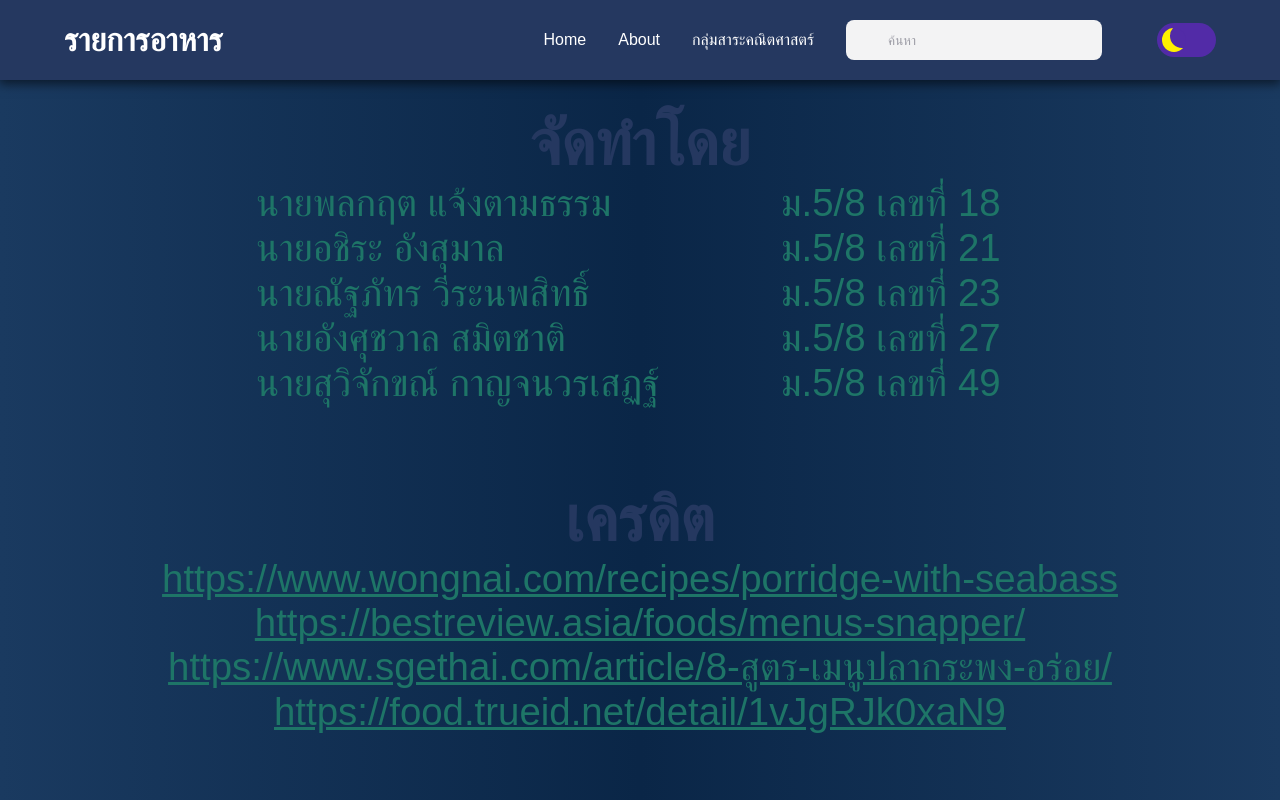
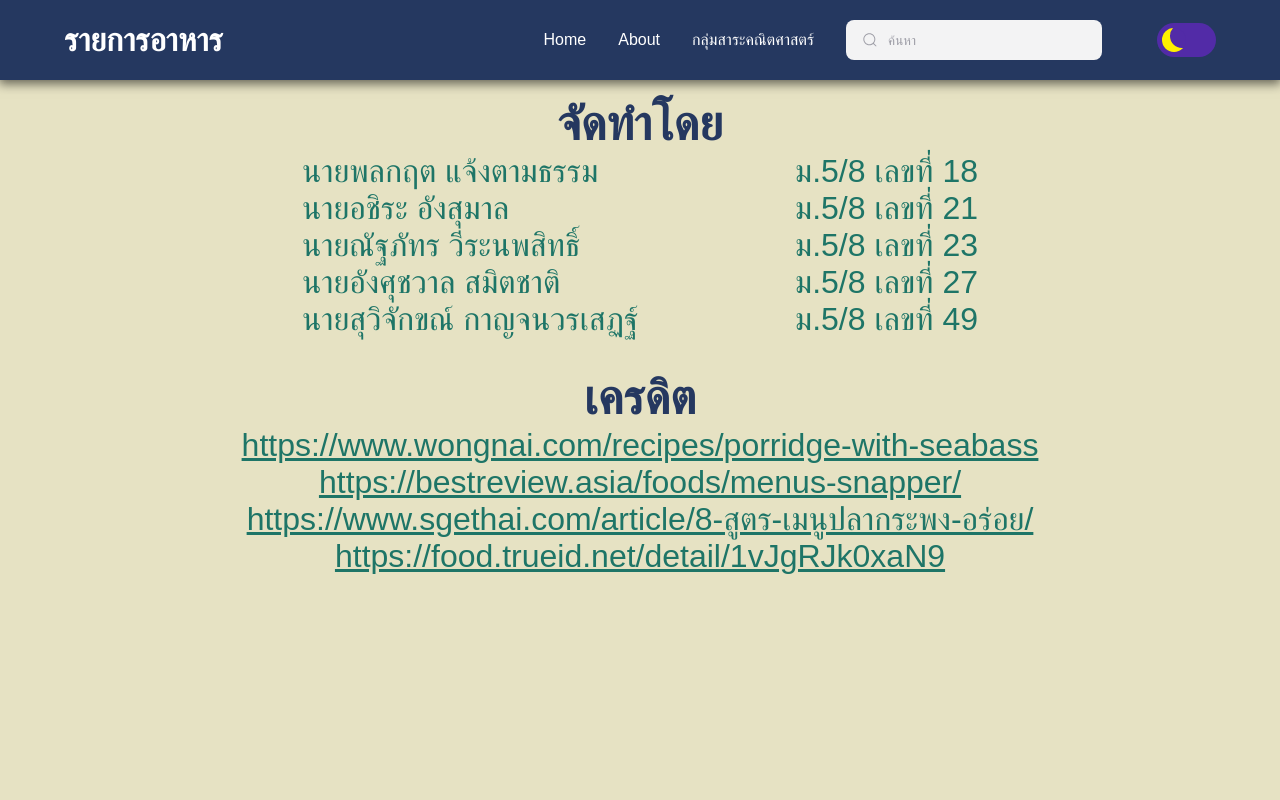
Before and after one commit to DeepAung/seabass-website, a Vue app: page /about in a window 1280 px wide. Built offline with nearby package versions, Linux system fonts and the light colour scheme; a web font is replaced by a local one.

Commit message:
Change color + styling in AboutView

```diff
--- a/src/assets/main.css
+++ b/src/assets/main.css
@@ -2,20 +2,29 @@
 
 /* https://colorhunt.co/palette/1c315e227c7088a47ce6e2c3 */
 [data-theme="dark"] {
+  --first-color: rgb(37, 56, 96);
+  --second-color: rgb(30, 117, 103);
+  --third-color: rgb(136, 164, 124);
+  --fourth-color: rgb(230, 226, 195);
+  --background-color: rgb(230, 226, 195);
+
   --font-color: white;
-  --font2-color: black;
-  --first-color: rgb(37, 56, 96);
-  --background-color: linear-gradient(90deg, #1a3a60, #0a2647, #1a3a60);
+  --font2-color: rgb(30, 117, 103);
 
   --hover-color: rgb(74, 214, 196);
-  --hover-low-color: rgba(74, 214, 196, 0.3);
+  --hover-low-color: rgba(74, 214, 195, 0.3);
 }
 
 [data-theme="white"] {
+  --first-color: #b7d5e2;
+  /* --second-color: #95c7dd; */
+  --second-color: rgb(174, 211, 159);
+  --third-color: #89c4e1;
+  --fourth-color: #89c4e1;
+  --background-color: rgb(230, 226, 195);
+
   --font-color: black;
-  --font2-color: white;
-  --first-color: #89c4e1;
-  --background-color: #eff5f5;
+  --font2-color: rgb(2, 101, 80);
 
   --hover-color: rgb(2, 101, 80);
   --hover-low-color: rgba(2, 101, 80, 0.3);
@@ -29,7 +38,7 @@
   box-sizing: border-box;
   color: var(--font-color);
   font-family: "IBM Plex Sans Thai", sans-serif;
-  z-index: 1;
+  z-index: 0;
 }
 
 .app-container {
--- a/src/components/FoodItem.vue
+++ b/src/components/FoodItem.vue
@@ -84,7 +84,7 @@ export default {
 
   width: 100%;
   height: 25%;
-  background-color: var(--first-color);
+  background-color: var(--second-color);
 
   display: flex;
   flex-direction: column;
--- a/src/components/SearchBar.vue
+++ b/src/components/SearchBar.vue
@@ -1,6 +1,13 @@
 <!-- https://uiverse.io/alexruix/slippery-frog-10 -->
 <template>
   <div class="group">
+    <input
+      :value="store.searchInput"
+      @input="store.updateSearchInput($event.target.value)"
+      placeholder="ค้นหา"
+      type="search"
+      class="input"
+    />
     <svg class="icon" aria-hidden="true" viewBox="0 0 24 24">
       <g>
         <path
@@ -8,13 +15,6 @@
         ></path>
       </g>
     </svg>
-    <input
-      :value="store.searchInput"
-      @input="store.updateSearchInput($event.target.value)"
-      placeholder="ค้นหา"
-      type="search"
-      class="input"
-    />
   </div>
 </template>
 
--- a/src/components/WaveBackground.vue
+++ b/src/components/WaveBackground.vue
@@ -161,13 +161,6 @@ p {
 }
 /*Shrinking for mobile*/
 @media (max-width: 768px) {
-  .waves {
-    height: 40px;
-    min-height: 40px;
-  }
-  .content {
-    height: 30vh;
-  }
   h1 {
     font-size: 24px;
   }
--- a/src/views/AboutView.vue
+++ b/src/views/AboutView.vue
@@ -1,26 +1,38 @@
 <template>
-  <h1 class="head">จัดทำโดย</h1>
-  <div class="sname">
-      <li><div class="name">นายพลกฤต แจ้งตามธรรม</div>
-          <div>ม.5/8 เลขที่ 18</div></li>
-      <li><div class="name">นายอชิระ อังสุมาล</div>
-        <div>ม.5/8 เลขที่ 21</div></li>
-      <li><div class="name">นายณัฐภัทร วีระนพสิทธิ์</div>
-        <div>ม.5/8 เลขที่ 23</div></li>
-      <li><div class="name">นายอังศุชวาล สมิตชาติ</div>
-        <div>ม.5/8 เลขที่ 27</div></li>
-      <li><div class="name">นายสุวิจักขณ์ กาญจนวรเสฏฐ์</div>
-        <div>ม.5/8 เลขที่ 49</div></li>
-  </div>
+  <section class="sname">
+    <h1 class="head">จัดทำโดย</h1>
 
-  <div class="credits">
-    <h1 class="head">
-        เครดิต
-    </h1>
-    <a class="link" v-for="credit in credits" :href="credit" target="_blank">
-        <li>{{ credit }}</li>
-    </a>
-  </div>
+    <li>
+      <div>นายพลกฤต แจ้งตามธรรม</div>
+      <div>ม.5/8 เลขที่ 18</div>
+    </li>
+    <li>
+      <div>นายอชิระ อังสุมาล</div>
+      <div>ม.5/8 เลขที่ 21</div>
+    </li>
+    <li>
+      <div>นายณัฐภัทร วีระนพสิทธิ์</div>
+      <div>ม.5/8 เลขที่ 23</div>
+    </li>
+    <li>
+      <div>นายอังศุชวาล สมิตชาติ</div>
+      <div>ม.5/8 เลขที่ 27</div>
+    </li>
+    <li>
+      <div>นายสุวิจักขณ์ กาญจนวรเสฏฐ์</div>
+      <div>ม.5/8 เลขที่ 49</div>
+    </li>
+  </section>
+
+  <section class="credits">
+    <h1 class="head">เครดิต</h1>
+
+    <div v-for="credit in credits">
+      <a :href="credit" target="_blank">
+        {{ credit }}
+      </a>
+    </div>
+  </section>
 </template>
 
 <script>
@@ -41,35 +53,49 @@ export default {
 * {
   text-align: center;
 }
+
 li {
   list-style: none;
-  font-size: 3vw;
+}
+
+section {
+  padding: 1rem 0;
+}
+
+.head {
+  font-size: min(5vw, 3rem);
+  color: rgb(37, 56, 96);
+}
+
+.sname li div,
+.credits a {
+  font-size: min(3vw, 2rem);
   color: rgb(30, 117, 103);
 }
-.sname li{
-    margin-left: 20vw;
-    display: grid;
-    grid-template-columns: 40vw 1fr;
-    gap: 1vw;
-}
-.sname li div{
-    text-align: left;
-    color: rgb(30, 117, 103);
-}
-.head {
-  font-size: 5vw;
-  margin-top: 2vw;
-  color: var(--first-color);
+
+/* sname ----------------------------------------------------- */
+
+.sname li {
+  display: grid;
+  grid-template-columns: 1fr min(40vw, 30rem) auto 1fr;
+  gap: 1vw;
 }
 
-.credits {
-    margin-top: 6vw;
-}
-.credits a {
-    color: rgb(30, 117, 103);
+.sname li :first-child {
+  grid-column-start: 2;
 }
 
-.credits a:hover, .credits li:hover {
-    color: rgb(136, 164, 124);
+.sname li div {
+  text-align: left;
+}
+
+/* credits ----------------------------------------------------- */
+
+.credits a {
+  transition: all 0.2s ease;
+}
+
+.credits a:hover {
+  color: rgb(136, 164, 124);
 }
 </style>
--- a/src/views/FoodDetailView.vue
+++ b/src/views/FoodDetailView.vue
@@ -40,7 +40,7 @@ export default {
 }
 
 .food-name {
-  color: var(--hover-color);
+  color: var(--font2-color);
   padding-left: 1rem;
   text-align: center;
   font-size: 3rem;
@@ -55,11 +55,12 @@ export default {
 }
 
 .section h2 {
-  color: var(--hover-color);
+  color: var(--font2-color);
 }
 
 .section li {
   margin-bottom: 0.25rem;
+  color: black;
 }
 
 @media only screen and (max-width: 600px) {
--- a/src/views/HomeView.vue
+++ b/src/views/HomeView.vue
@@ -6,7 +6,7 @@
         <h1>ยินดีต้อนรับเข้าสู่เว็บไซต์โครงงานบูรณาการ</h1>
         <h1>ปลากะพง</h1>
       </div>
-      <h3>กลุ่มสาระวิชาคอมพิวเตอร์และการงานอาชีพ</h3>
+      <h3>กลุ่มสาระวิชาการงานอาชีพและเทคโนโลยี</h3>
     </div>
 
     <button @click="goToFoodListView()" class="main-btn">
@@ -30,6 +30,10 @@ export default {
 </script>
 
 <style scoped>
+* {
+  color: white;
+}
+
 h3 {
   font-size: min(3.125vw, 1.25rem);
 }
@@ -52,6 +56,7 @@ h3 {
 
 .head :first-child {
   font-size: min(5vw, 2rem);
+  margin-right: 0.5rem;
 }
 
 .head :nth-child(2) {
```
